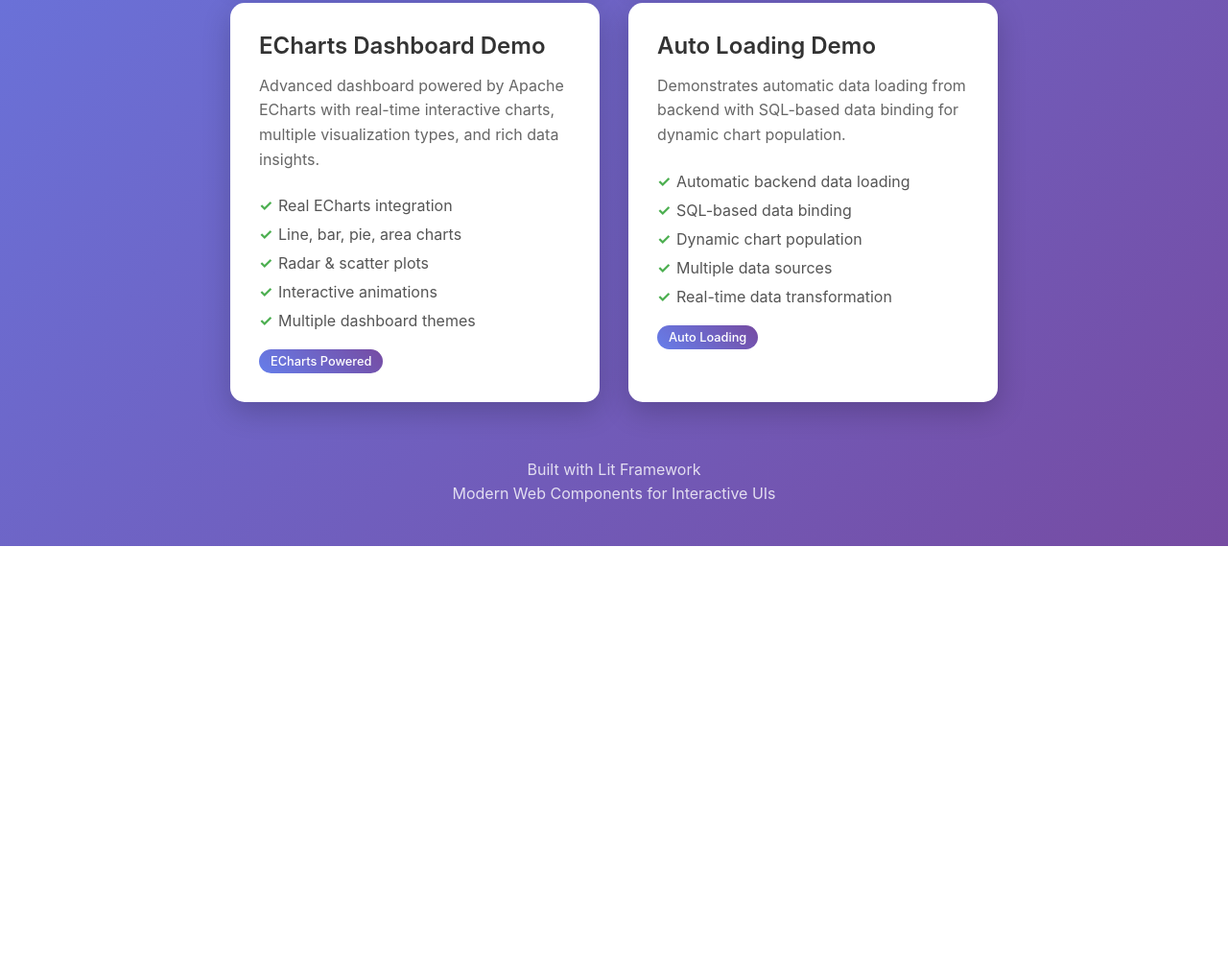
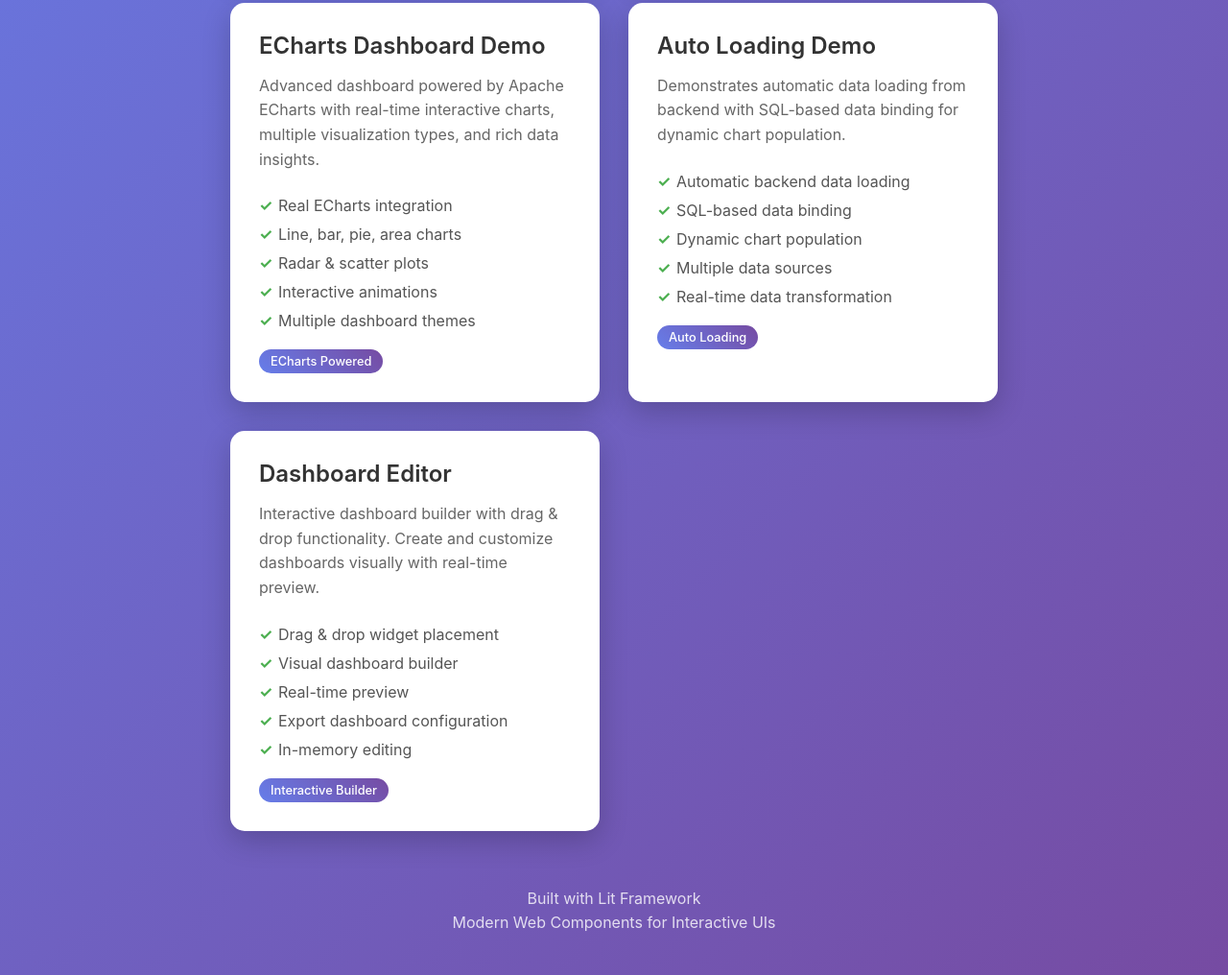
Before and after one commit to fokot/simpleset, a website: page frontend/index.html in a window 1280 px wide. Shown: the part 630-1646 px from the top of the page at 96% size. Before the commit the page ends 1199 px from the top, so only its background shows below. Drawn offline with Linux system fonts and the light colour scheme.

Commit message:
Added editor link

```diff
--- a/frontend/index.html
+++ b/frontend/index.html
@@ -192,6 +192,19 @@
                 </ul>
                 <span class="demo-badge">Auto Loading</span>
             </a>
+
+            <a href="dashboard-editor-demo.html" class="demo-card">
+                <h2>Dashboard Editor</h2>
+                <p>Interactive dashboard builder with drag & drop functionality. Create and customize dashboards visually with real-time preview.</p>
+                <ul class="demo-features">
+                    <li>Drag & drop widget placement</li>
+                    <li>Visual dashboard builder</li>
+                    <li>Real-time preview</li>
+                    <li>Export dashboard configuration</li>
+                    <li>In-memory editing</li>
+                </ul>
+                <span class="demo-badge">Interactive Builder</span>
+            </a>
         </div>
 
         <div class="footer">
```
